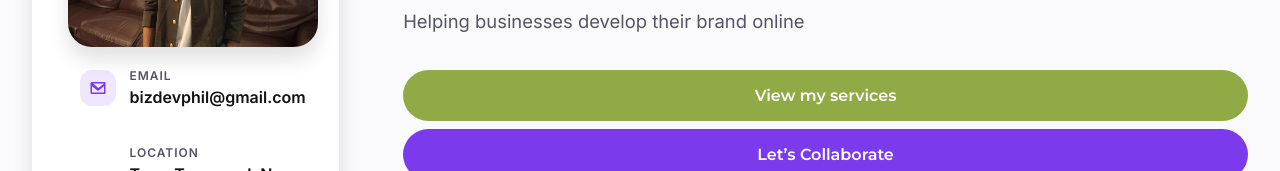
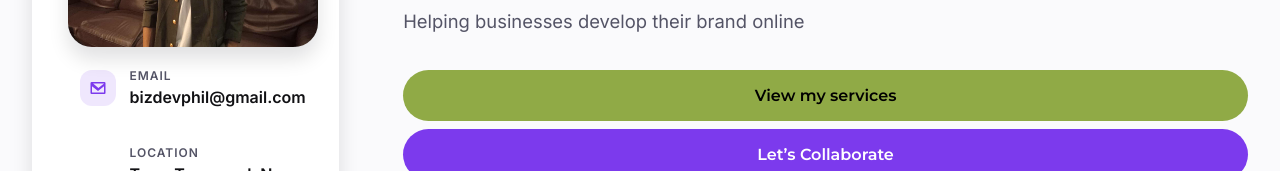
Before and after one commit to arkkgraphics16/bizdevphil, a React (Vite) app in the folder project/: page / in a window 1280 px wide. Shown: the part 343-514 px from the top of the page. Built offline with nearby package versions, Linux system fonts and the light colour scheme.

Commit message:
Set secondary button text to black

```diff
--- a/project/src/styles/global.css
+++ b/project/src/styles/global.css
@@ -183,13 +183,13 @@ section[data-section] {
 
 .btn-secondary {
   background: #90aa46;
-  color: var(--accent-contrast);
+  color: #000000;
 }
 
 .btn-secondary:hover,
 .btn-secondary:focus-visible {
   background: #7f953d;
-  color: var(--accent-contrast);
+  color: #000000;
 }
 
 header nav a,
```
